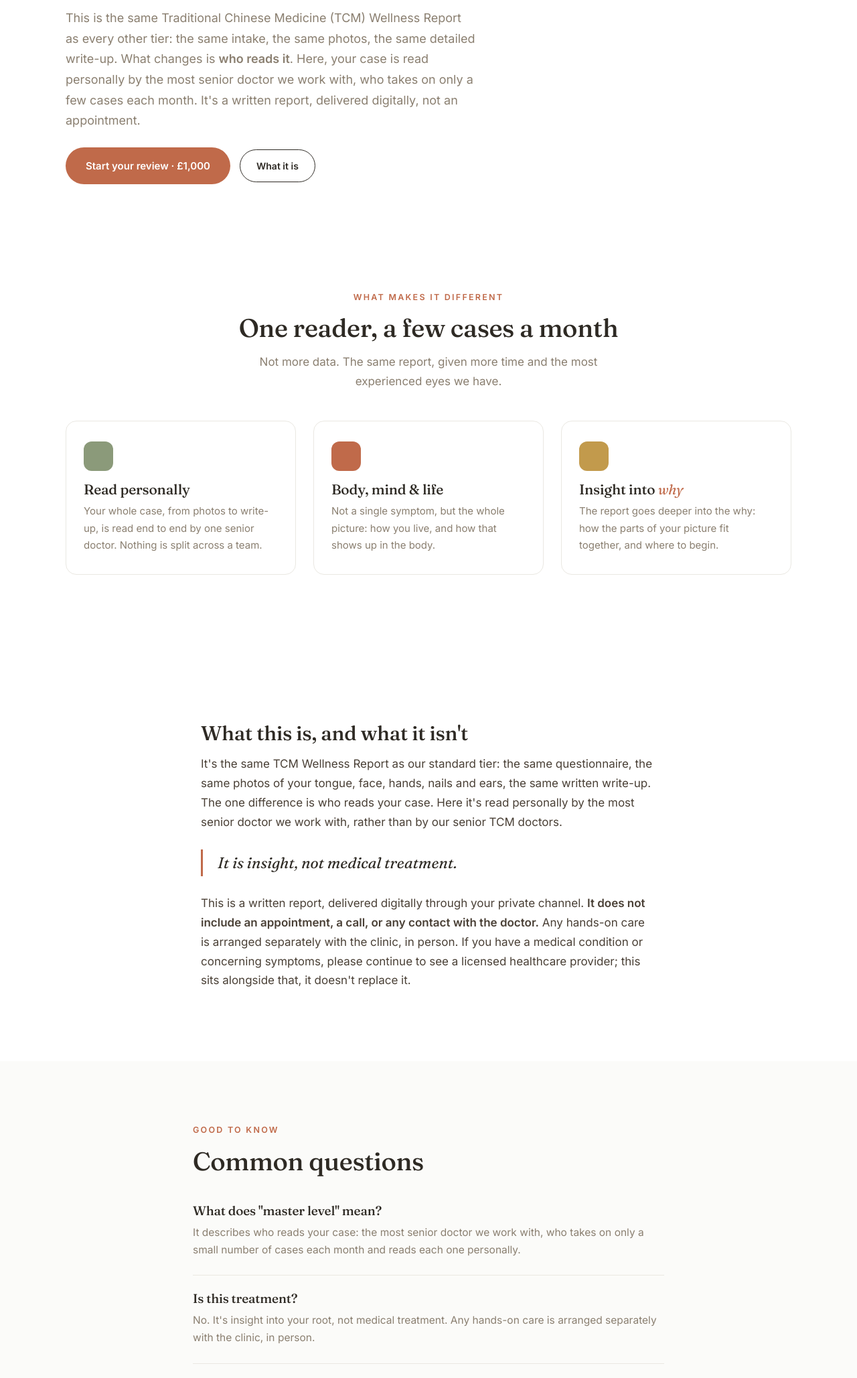
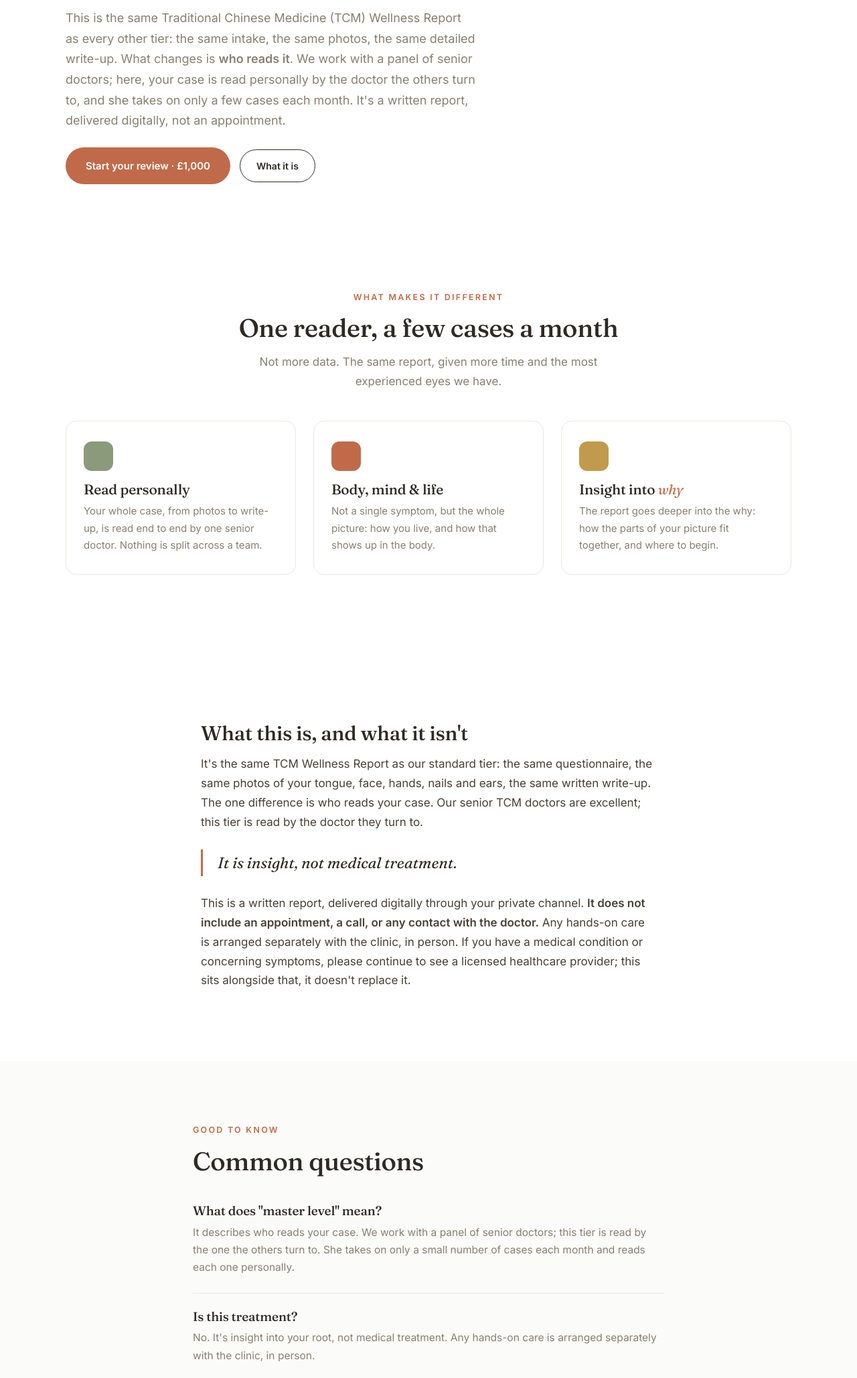
Before and after one commit to saraguo85/yinyangwellwebsite, a plain HTML site: page service-master-consultation.html in a window 1280 px wide. Shown: the part 306-2363 px from the top of the page at 67% size. Drawn offline with Linux system fonts and the light colour scheme; a script that the page names is missing.

Commit message:
Strengthen Master Review positioning: 'the doctor the others turn to' (panel-scoped, substantiatable) across master page, index and services cards
Co-Authored-By: Claude Opus 4.8 <noreply@anthropic.com>

```diff
--- a/service-master-consultation.html
+++ b/service-master-consultation.html
@@ -30,7 +30,7 @@
   <div class="wrap">
     <span class="eyebrow">Services · Master Review</span>
     <h1>The same report.<br>Read by the master.</h1>
-    <p class="lead">This is the same Traditional Chinese Medicine (TCM) Wellness Report as every other tier: the same intake, the same photos, the same detailed write-up. What changes is <strong>who reads it</strong>. Here, your case is read personally by the most senior doctor we work with, who takes on only a few cases each month. It's a written report, delivered digitally, not an appointment.</p>
+    <p class="lead">This is the same Traditional Chinese Medicine (TCM) Wellness Report as every other tier: the same intake, the same photos, the same detailed write-up. What changes is <strong>who reads it</strong>. We work with a panel of senior doctors; here, your case is read personally by the doctor the others turn to, and she takes on only a few cases each month. It's a written report, delivered digitally, not an appointment.</p>
     <div class="hero-cta" style="margin-top:24px">
       <a href="#start" class="btn btn-lg">Start your review · £1,000</a>
       <a href="#what" class="btn btn-ghost">What it is</a>
@@ -58,7 +58,7 @@
 <section class="block">
   <div class="wrap narrow prose">
     <h2>What this is, and what it isn't</h2>
-    <p>It's the same TCM Wellness Report as our standard tier: the same questionnaire, the same photos of your tongue, face, hands, nails and ears, the same written write-up. The one difference is who reads your case. Here it's read personally by the most senior doctor we work with, rather than by our senior TCM doctors.</p>
+    <p>It's the same TCM Wellness Report as our standard tier: the same questionnaire, the same photos of your tongue, face, hands, nails and ears, the same written write-up. The one difference is who reads your case. Our senior TCM doctors are excellent; this tier is read by the doctor they turn to.</p>
     <blockquote>It is insight, not medical treatment.</blockquote>
     <p>This is a written report, delivered digitally through your private channel. <strong>It does not include an appointment, a call, or any contact with the doctor.</strong> Any hands-on care is arranged separately with the clinic, in person. If you have a medical condition or concerning symptoms, please continue to see a licensed healthcare provider; this sits alongside that, it doesn't replace it.</p>
   </div>
@@ -71,7 +71,7 @@
       <span class="eyebrow">Good to know</span>
       <h2>Common questions</h2>
     </div>
-    <div class="faq-item"><h3>What does "master level" mean?</h3><p>It describes who reads your case: the most senior doctor we work with, who takes on only a small number of cases each month and reads each one personally.</p></div>
+    <div class="faq-item"><h3>What does "master level" mean?</h3><p>It describes who reads your case. We work with a panel of senior doctors; this tier is read by the one the others turn to. She takes on only a small number of cases each month and reads each one personally.</p></div>
     <div class="faq-item"><h3>Is this treatment?</h3><p>No. It's insight into your root, not medical treatment. Any hands-on care is arranged separately with the clinic, in person.</p></div>
     <div class="faq-item"><h3>Why is it £1,000, and limited?</h3><p>Because every case is read by one person, personally, only a few can be taken each month. The price reflects that time, and availability stays strictly limited.</p></div>
     <div class="faq-item"><h3>Do I meet the doctor?</h3><p>No. This is a written report: your case is read and reviewed, and the report comes back to you digitally. There's no appointment or call included.</p></div>
```
Also changed, not shown: index.html (+1 -1 lines), services.html (+1 -1 lines).
